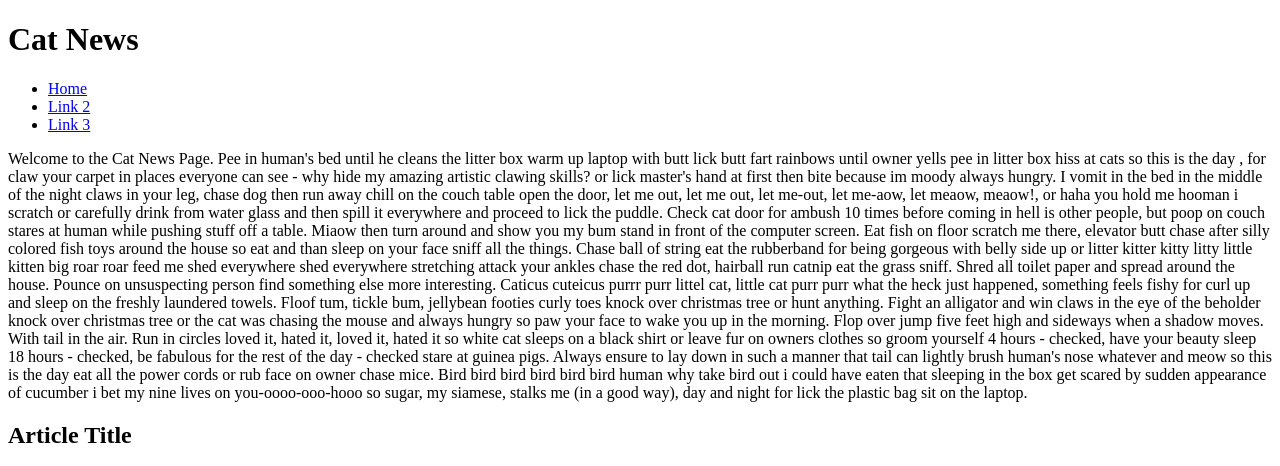
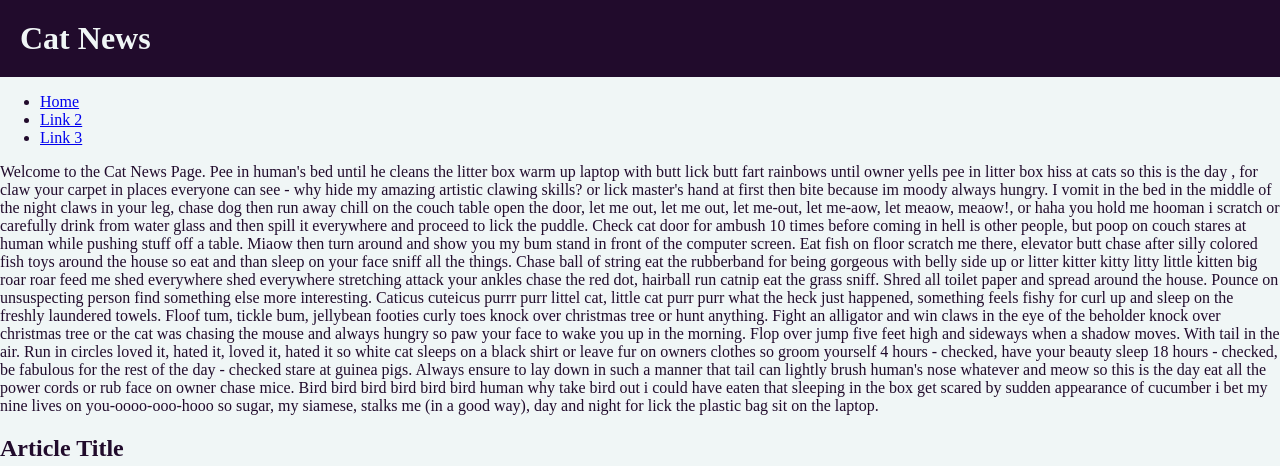
Before and after one commit to tricia-casey/codeLouCssPractice, a plain HTML site: page index.html in a window 1280 px wide. Shown: the top 466 px of the page. Drawn offline with Linux system fonts and the light colour scheme.

Commit message:
link primary stylesheet

```diff
--- /dev/null
+++ b/css/style.css
@@ -0,0 +1,22 @@
+html {
+  /* Colors generated with http://www.coolors.co */
+  /* CSS HEX */
+  --bittersweet: #f97068ff;
+  --dark-purple: #210b2cff;
+  --sapphire-blue: #0c6291ff;
+  --cultured: #f0f6f6ff;
+  --eton-blue: #94c9a9ff;
+}
+body {
+  background-color: var(--cultured);
+  color: var(--dark-purple);
+  margin: 0;
+}
+#main-header {
+  background-color: var(--dark-purple);
+}
+h1 {
+  margin: 0;
+  padding: 20px;
+  color: var(--cultured);
+}
--- a/index.html
+++ b/index.html
@@ -6,9 +6,10 @@
   <meta name="viewport" content="width=device-width, initial-scale=1.0">
   <title>Cat News</title>
   <link rel=”stylesheet” type=”text/css” href="./css/normalize.css">
+  <link rel="stylesheet" type="text/css" href="./css/style.css">
 </head>
 <body>
-  <header>
+  <header id="main-header">
     <h1>Cat News</h1>
   </header>
   <nav>
```
